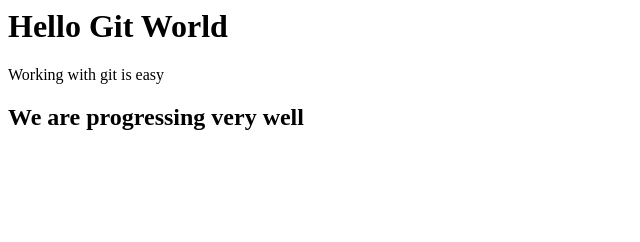
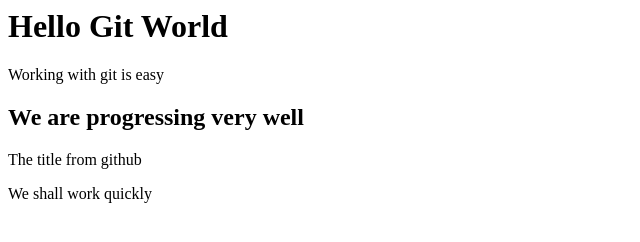
Before and after one commit to WilliamGahamanyi/GitGithubMasterclass, a plain HTML site: page index.html in a window 1280 px wide. Shown: the whole page, without its empty margins (0-640 px from the left). Drawn offline with Linux system fonts and the light colour scheme.

Commit message:
Update index.html
Add some code from GitHub

```diff
--- a/index.html
+++ b/index.html
@@ -5,3 +5,9 @@
 </div>
 
 <h2>We are progressing very well</h2>
+<div>
+    <p>The title from github</p>
+</div>
+<div>
+    <p>We shall work quickly</p>
+</div>
```
